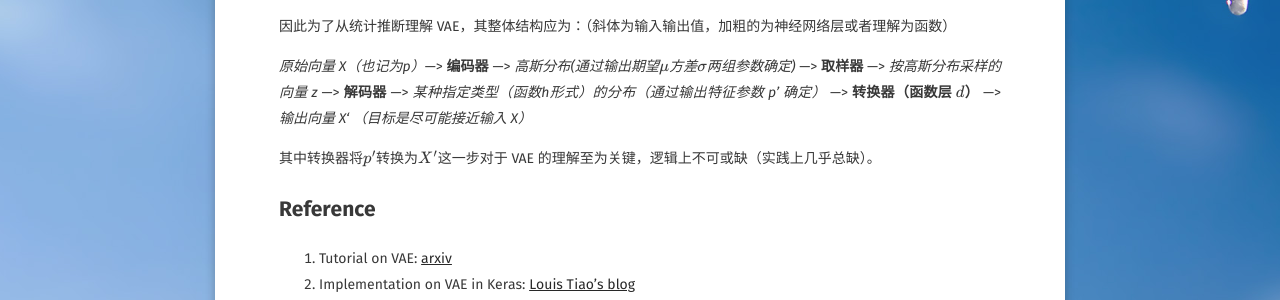
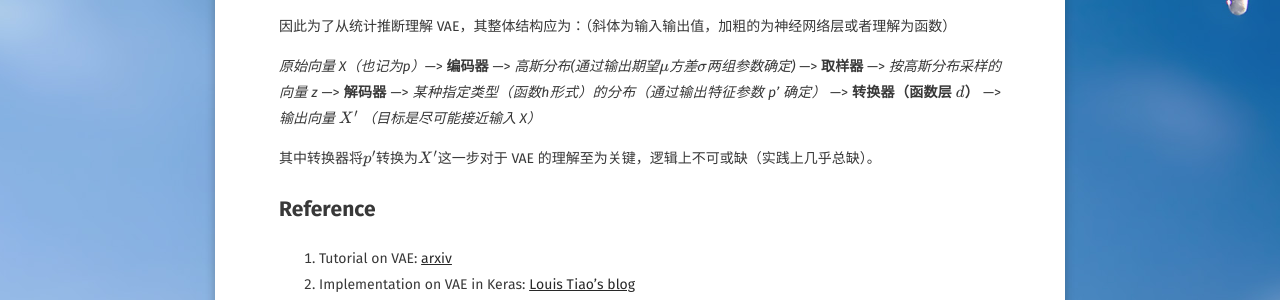
Before and after one commit to refraction-ray/refraction-ray.github.io, a Jekyll site: the page built from _posts/2018-01-28-VAE的逻辑与实践.md, in a window 1280 px wide and 900 px high, scrolled down 13879 px. Shown: the part 203-503 px from the top of the window. Built offline with Jekyll 4.4.1, drawn with Linux system fonts in a browser that asks for light colours; some web fonts are replaced; formulas are drawn with MathJax 3; comment, search, counter and statistics services are not loaded.

```diff
--- a/_posts/2018-01-28-VAE的逻辑与实践.md
+++ b/_posts/2018-01-28-VAE的逻辑与实践.md
@@ -65,7 +65,6 @@ $$
 D(Q(z\vert X)\vert \vert P(z))=\frac{1}{2}(\mathrm{tr} \sigma+\mu^T\mu-k-\ln \det\sigma),
 $$
 
-
 其中 k 指的是隐变量空间维度。由此只需构建 $$\mu_\phi(X),\sigma_\phi(X)$$ 两个函数，即可实现 $$Q(z\vert X)$$的分布计算，并得出 ELBO 第二项的具体解析数值。
 
 总结统计推断的部分，为了实现一个隐变量 z 决定变量 X 的模型，我们需要构造两个依赖参数组 $$\phi$$ 函数 $$\mu_\phi(X),\sigma_\phi(X)$$ 生成分布参数来实现 $$Q(z\vert X)$$ 的多维高斯分布，再构造依赖参数组 $$\theta$$ 的函数（组）来生成某种合适的分布的参数来实现分布 $$P_\theta(X\vert z)$$ 模拟分布 $$P(X\vert z)$$，之后根据这两个分布取样，来计算并最大化 $$\sum_{x\in D}ELBO(X)$$，从而找到最优的参数组 $$\phi,\theta$$，由此得到$$P(X\vert z)\sim P_\theta(X\vert z), P(z\vert X)\sim Q_\phi(z\vert X)$$的近似，这两个函数对于 X 和 z 的相互转化正好对应于解码器和编码器的概念。
@@ -115,7 +114,6 @@ original_dim = 784
 intermediate_dim = 256
 latent_dim = 2
 ~~~
-
 
 
 ### 构建编码器
@@ -324,7 +322,7 @@ $$
 
 因此为了从统计推断理解 VAE，其整体结构应为：（斜体为输入输出值，加粗的为神经网络层或者理解为函数）
 
-*原始向量 X（也记为p）*—> **编码器** —> *高斯分布(通过输出期望$$\mu$$方差$$\sigma$$两组参数确定)* —> **取样器** —> *按高斯分布采样的向量 z* —> **解码器** —> *某种指定类型（函数h形式）的分布（通过输出特征参数 p’ 确定）* —> **转换器（函数层 $$d$$）** —> *输出向量 X‘ （目标是尽可能接近输入 X）*
+*原始向量 X（也记为p）*—> **编码器** —> *高斯分布(通过输出期望$$\mu$$方差$$\sigma$$两组参数确定)* —> **取样器** —> *按高斯分布采样的向量 z* —> **解码器** —> *某种指定类型（函数h形式）的分布（通过输出特征参数 p’ 确定）* —> **转换器（函数层 $$d$$）** —> *输出向量 $$X'$$ （目标是尽可能接近输入 X）*
 
 其中转换器将$$p'$$转换为$$X'$$这一步对于 VAE 的理解至为关键，逻辑上不可或缺（实践上几乎总缺）。
 
```
